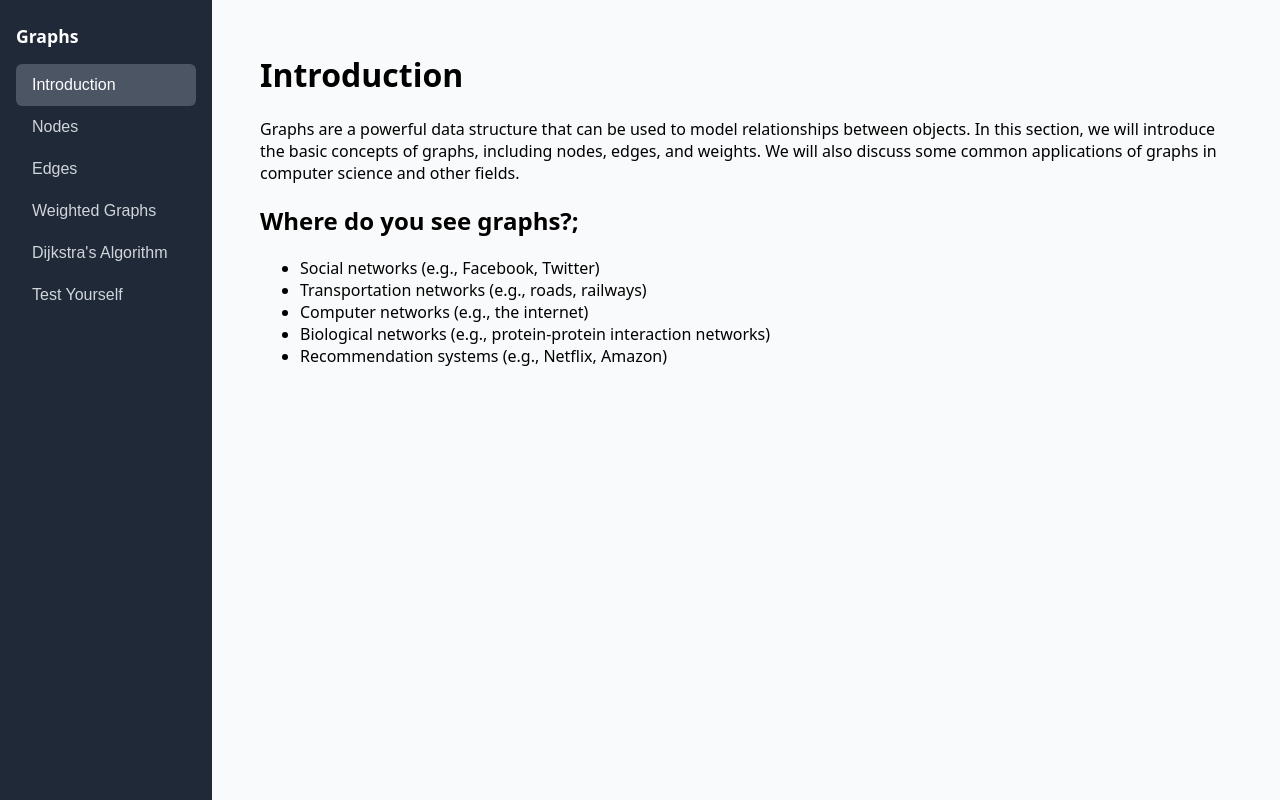
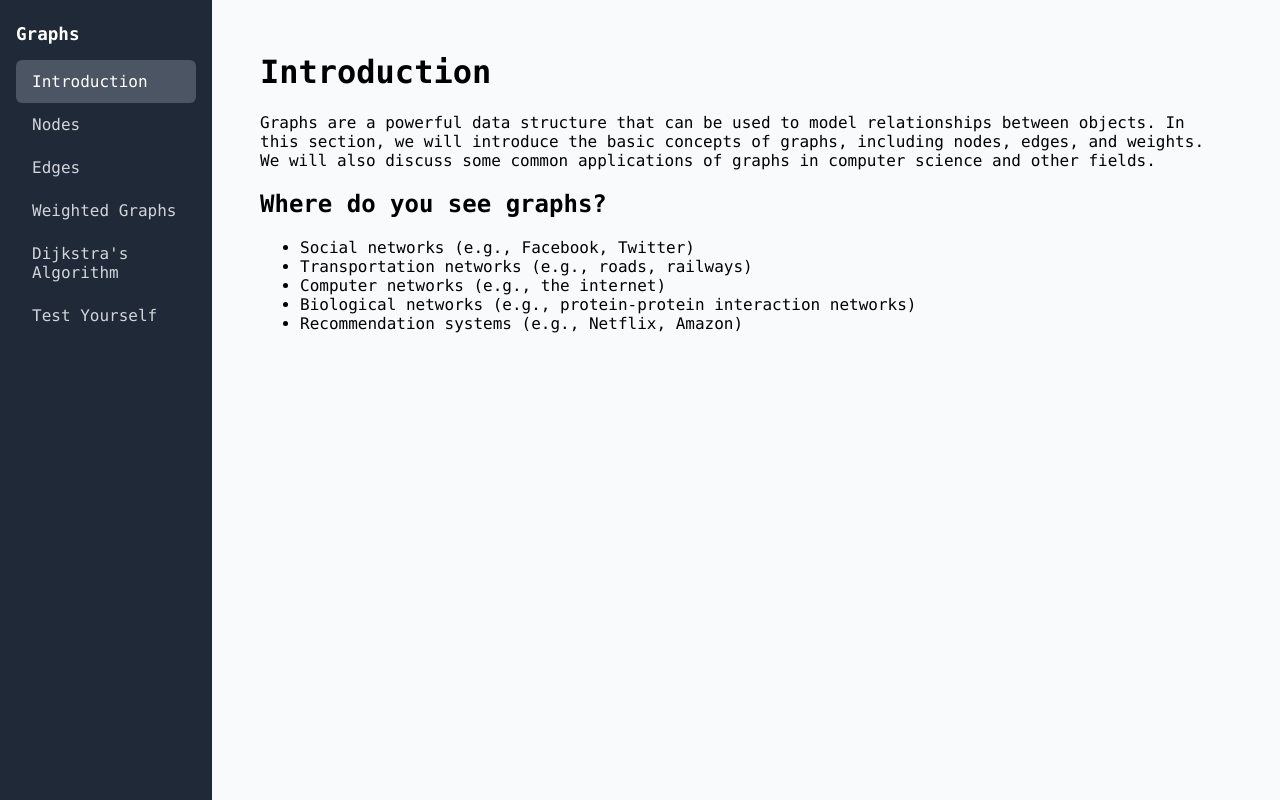
Before and after one commit to kbDevHub/COS750Exam, a React (Vite) app in the folder frontend/: page / in a window 1280 px wide. Built offline with nearby package versions, Linux system fonts and the light colour scheme.

Commit message:
Made styling changes

```diff
--- a/frontend/src/App.css
+++ b/frontend/src/App.css
@@ -1,4 +1,4 @@
-body {margin: 0; font-family: system-ui, sans-serif}
+body {margin: 0; font-family: ui-monospace, "SF Mono", Menlo, Consolas, "Courier New", monospace;}
 
 .app-layout
 {
@@ -19,6 +19,8 @@ body {margin: 0; font-family: system-ui, sans-serif}
 {
   font-size: 1.1rem;
   margin: 0 0 1rem;
+  font-family: inherit;
+
 }
 
 .sidebar ul
@@ -39,6 +41,7 @@ body {margin: 0; font-family: system-ui, sans-serif}
   border-radius: 6px;
   font-size: 1rem;
   cursor: pointer;
+  font-family: inherit;
 }
 
 .nav-item:hover
--- a/frontend/src/data/sections.js
+++ b/frontend/src/data/sections.js
@@ -6,7 +6,7 @@ export const sections=
         content:
         [
             { type: "paragraph", text: "Graphs are a powerful data structure that can be used to model relationships between objects. In this section, we will introduce the basic concepts of graphs, including nodes, edges, and weights. We will also discuss some common applications of graphs in computer science and other fields." },
-            { type: "heading", text: "Where do you see graphs?;"},
+            { type: "heading", text: "Where do you see graphs?"},
             {
                 type: "list",
                 items: [
```
